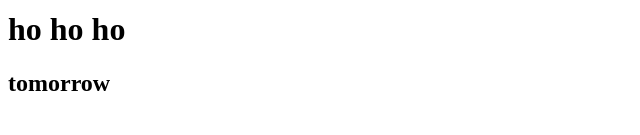
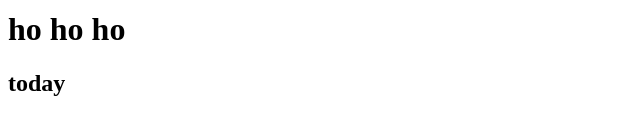
Before and after one commit to cgroup76/cgroup76, a plain HTML site: page pages/index.html in a window 1280 px wide. Shown: the part 159-294 px from the top of the page, 0-640 px from the left. Drawn offline with Linux system fonts and the light colour scheme.

Commit message:
override ofri

```diff
--- a/pages/index.html
+++ b/pages/index.html
@@ -10,6 +10,6 @@
     <h2>i love you</h2>
     <h3>hey ilay</h3>
     <h1>ho ho ho</h1>
-    <h2>tomorrow</h2>
+    <h2>today</h2>
 </body>
 </html>
```
